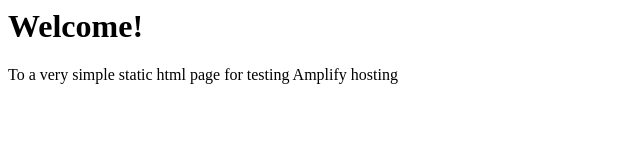
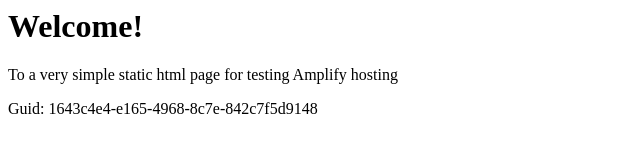
Before and after one commit to aws-aemilia-pdx/Github-PR-Commit-Integration-Test-DoNotTouch-v1-prod-us-west-2, a website: page src/index.html in a window 1280 px wide. Shown: the whole page, without its empty margins (0-640 px from the left). Drawn offline with Linux system fonts and the light colour scheme.

Commit message:
commit from integ tests

```diff
--- a/src/index.html
+++ b/src/index.html
@@ -1,3 +1,5 @@
+
+
 <html lang="en">
 
 <head>
@@ -10,6 +12,6 @@
 <body>
     <h1>Welcome!</h1>
     <p>To a very simple static html page for testing Amplify hosting</p>
-</body>
+    <p>Guid: 1643c4e4-e165-4968-8c7e-842c7f5d9148</p></body>
 
 </html>
```
